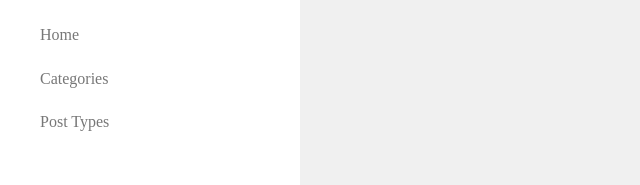
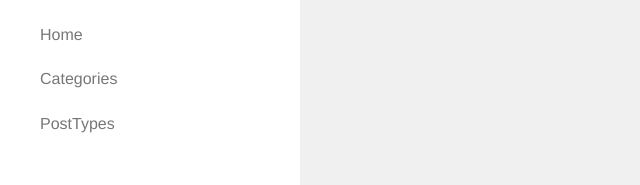
Before and after one commit to pyramidk/blog, a Vue app in the folder blogproject/frontend/: page /home in a window 1280 px wide. Shown: the part 142-327 px from the top of the page, without its empty margins (0-640 px from the left). Built offline with nearby package versions, Linux system fonts and the light colour scheme.

Commit message:
feat: change siderbar

```diff
--- a/blogproject/frontend/src/components/blog/Blog.vue
+++ b/blogproject/frontend/src/components/blog/Blog.vue
@@ -1,7 +1,9 @@
 <template lang="pug">
   div.blog
-    Sidebar
-    div.blog_wrapper
+    Sidebar(
+      :sidebarItems="collapseData"
+    )
+    div.blog__wrapper
       BlogContent
 </template>
 
@@ -9,7 +11,7 @@
   .blog
     width 100%
     height 100%
-  .blog_wrapper
+  .blog__wrapper
     height 100%
     margin-left 301px
     background #f0f0f0
@@ -25,6 +27,25 @@ export default {
   },
   data () {
     return {
+      collapseData: [{
+        title: 'Categories',
+        name: '1',
+        isCollapse: true,
+        collapseItems: [{
+          text: 'Culture'
+        }, {
+          text: 'Video'
+        }]
+      }, {
+        title: 'PostTypes',
+        name: '2',
+        isCollapse: true,
+        collapseItems: [{
+          text: 'Qute'
+        }, {
+          text: 'Music'
+        }]
+      }]
     }
   },
   computed: {
--- a/blogproject/frontend/src/components/blog/Sidebar.vue
+++ b/blogproject/frontend/src/components/blog/Sidebar.vue
@@ -4,8 +4,21 @@
     div.siderbar-title pyramid
     div.siderbar-navigation
       div.siderbar-navigation-item Home
-      div.siderbar-navigation-item Categories
-      div.siderbar-navigation-item Post Types
+      div(
+        v-for="item in sidebarItems"
+        class="siderbar-navigation-item"
+        :key="item.name"
+      )
+        Collapse(
+          v-if="item.isCollapse"
+          :title="item.title"
+        )
+          template(slot="items")
+            div.siderbar-navigation-subitem
+              span(
+                v-for="cItem in item.collapseItems"
+                :key="cItem.text"
+              ) {{ cItem.text }}
     div.siderbar-footer © 2018 Pyra All Rights Reserved.
 </template>
 
@@ -17,13 +30,25 @@
     width 220px
     height 100%
     padding  60px 40px 0
-    font-family 'Josefin Sans", Arial, sans-serif'
-    color #777
     border-right 1px solid #f0f0f0
   .siderbar-navigation
     margin-top 90px
   .siderbar-navigation-item
     margin-bottom 25px
+    color #777
+    cursor pointer
+    &:hover
+      color #000
+  .siderbar-navigation-subitem
+    padding 15px 0 0 9px
+    font-size 15px
+    span
+      display block
+      line-height 26px
+      color #777
+      cursor pointer
+      &:hover
+        color #000
   .siderbar-footer
     position fixed
     bottom 40px
@@ -32,7 +57,17 @@
 </style>
 
 <script>
+import Collapse from '@/components/common/Collapse'
+
 export default {
-
+  props: {
+    sidebarItems: {
+      type: Array,
+      default: () => { return [] }
+    }
+  },
+  components: {
+    Collapse
+  }
 }
 </script>
```
